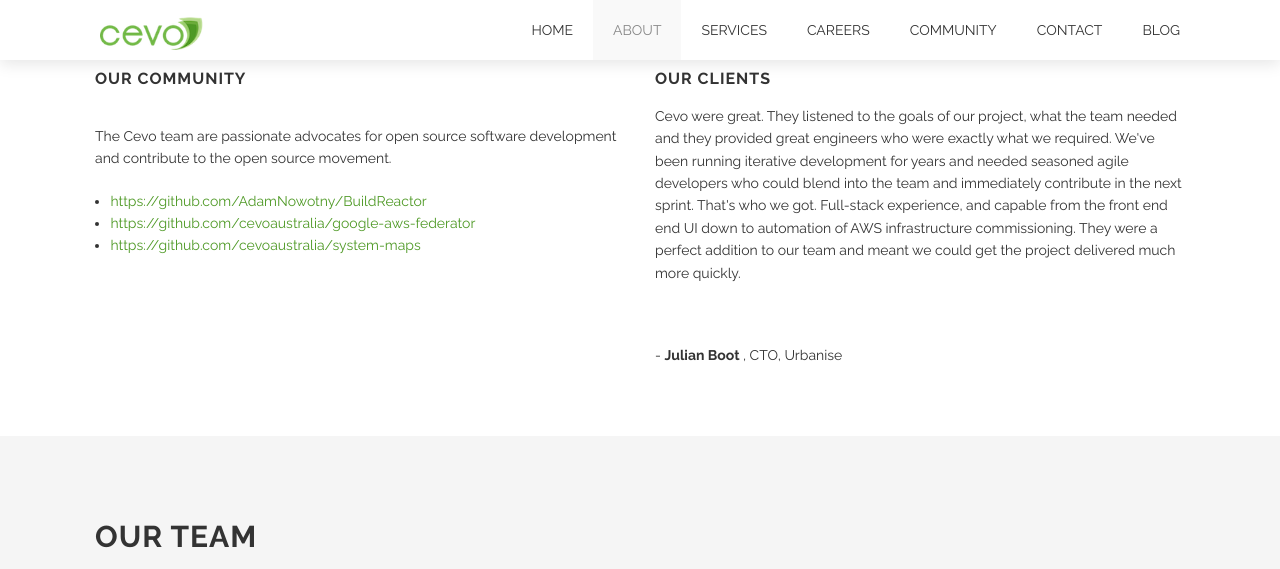
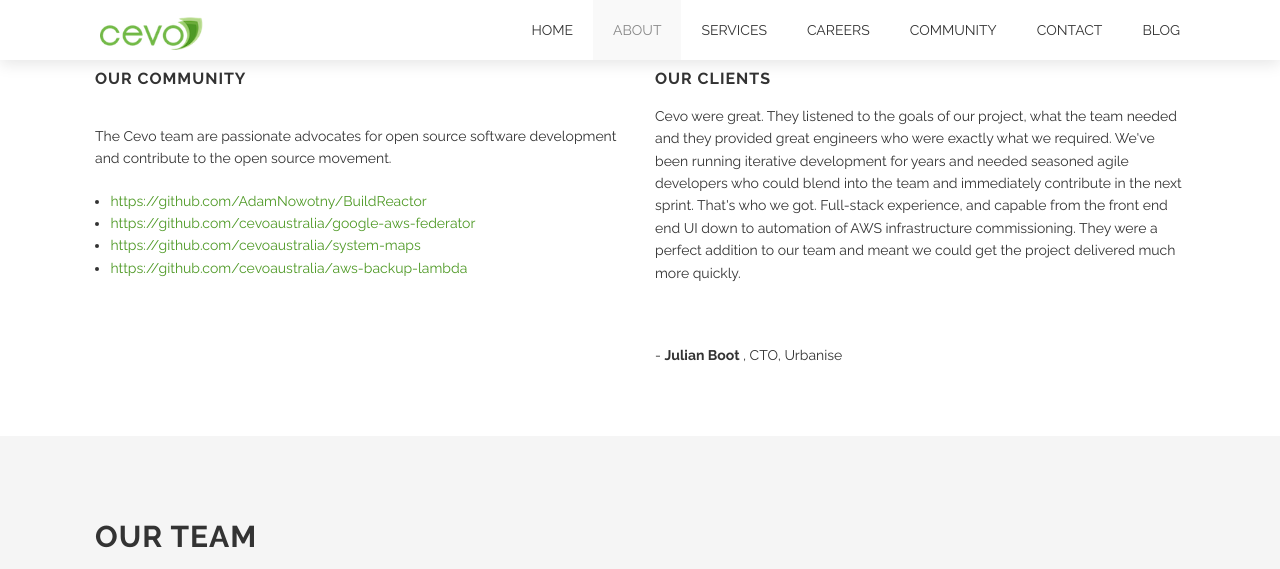
Before and after one commit to nonspecialist/cevoaustralia.github.io, a Jekyll site: the page built from about.html, in a window 1280 px wide and 900 px high, scrolled down 571 px, cut to the strip 0-569 px from the top of the window. Built offline with Jekyll 4.4.1, drawn with Linux system fonts in a browser that asks for light colours; some of the changed lines change nothing that is shown.

Commit message:
Added Backup Lambda repo to list of open-source packages.

```diff
--- a/_data/open-source.yml
+++ b/_data/open-source.yml
@@ -1,3 +1,4 @@
 - https://github.com/AdamNowotny/BuildReactor
 - https://github.com/cevoaustralia/google-aws-federator
 - https://github.com/cevoaustralia/system-maps
+- https://github.com/cevoaustralia/aws-backup-lambda
```
